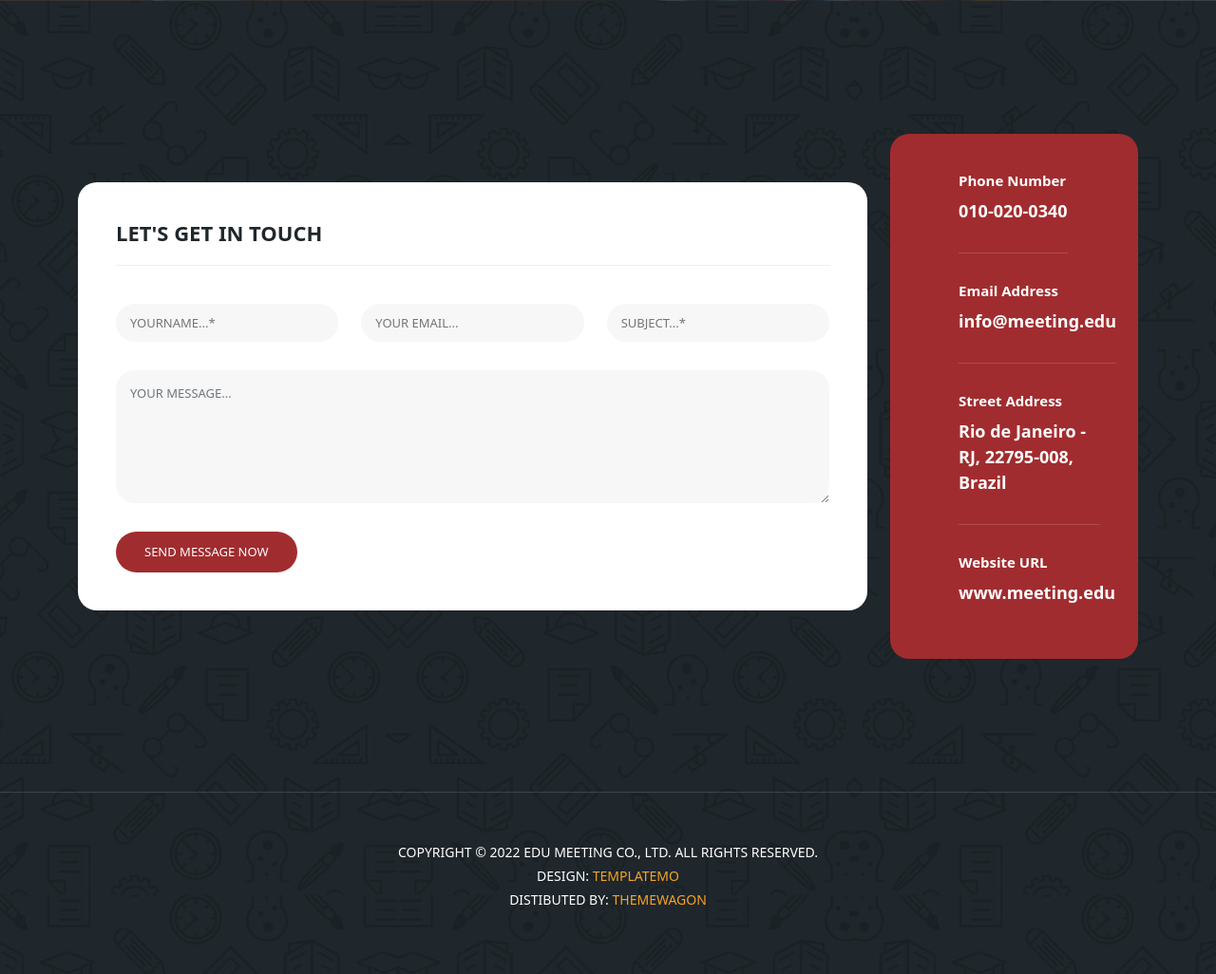
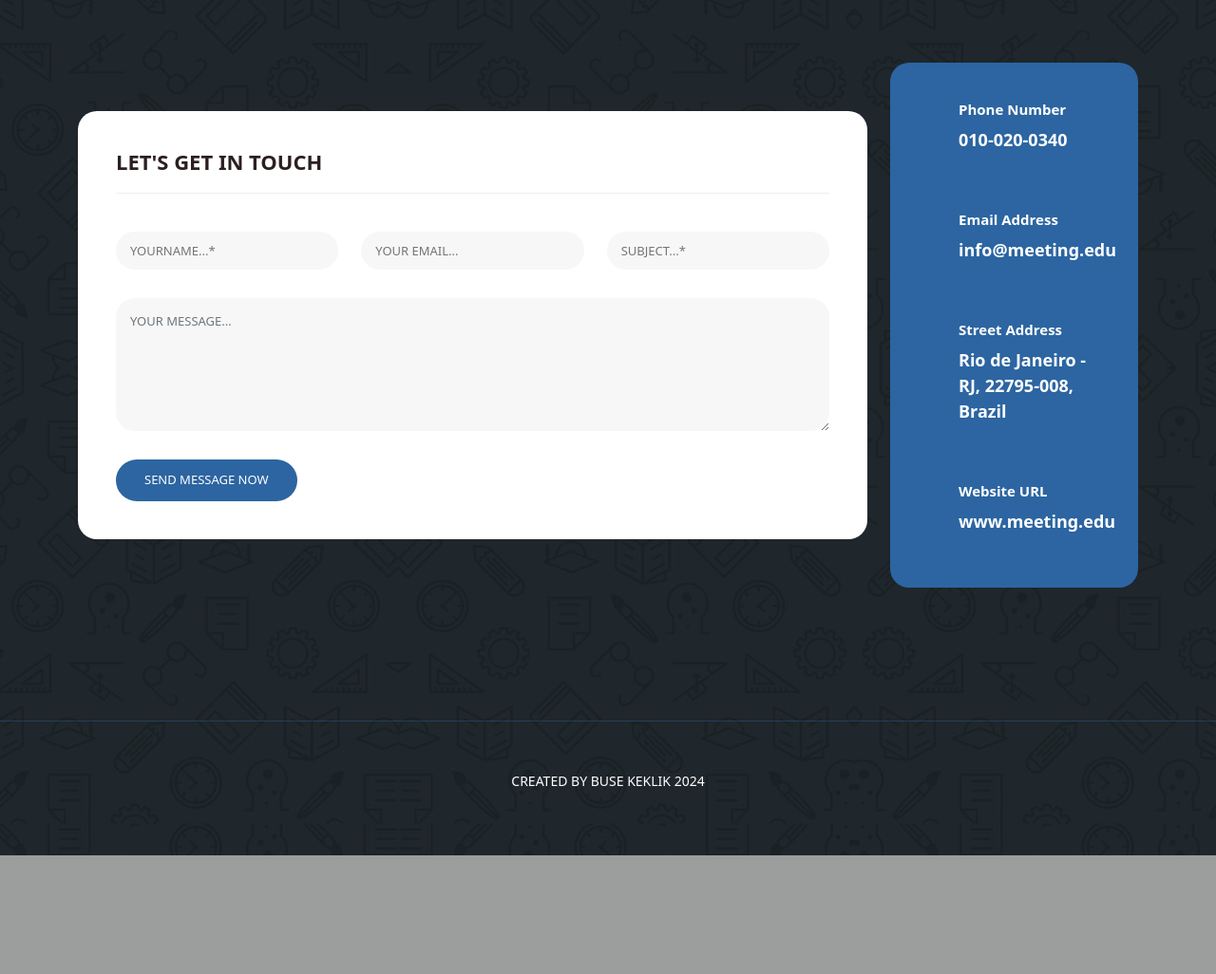
Before and after one commit to busekeklik/edu-meeting, a Django app: page / in a window 1280 px wide. Shown: the part 3631-4657 px from the top of the page at 95% size. After the commit the page ends 4532 px from the top, so only its background shows below. Run offline with Django 5.2, Linux system fonts and the light colour scheme; some libraries are stand-ins or nearby versions.

Commit message:
frontend updated

```diff
--- a/edu/edu/settings.py
+++ b/edu/edu/settings.py
@@ -48,7 +48,7 @@ ROOT_URLCONF = "edu.urls"
 TEMPLATES = [
     {
         "BACKEND": "django.template.backends.django.DjangoTemplates",
-        "DIRS": [],
+        'DIRS': [os.path.join(BASE_DIR, 'templates')],
         "APP_DIRS": True,
         "OPTIONS": {
             "context_processors": [
--- a/edu/static/assets/css/templatemo-edu-meeting.css
+++ b/edu/static/assets/css/templatemo-edu-meeting.css
@@ -1348,7 +1348,7 @@ section.contact-us #contact {
 
 section.contact-us #contact h2 {
   text-transform: uppercase;
-  color: #1f272b;
+  color: #2b1f1f;
   border-bottom: 1px solid #eee;
   margin-bottom: 40px;
   padding-bottom: 20px;
@@ -1390,7 +1390,7 @@ section.contact-us #contact textarea {
 section.contact-us #contact button {
   font-size: 13px;
   color: #fff;
-  background-color: #a12c2f;
+  background-color: #2c65a1;
   padding: 12px 30px;
   display: inline-block;
   border-radius: 22px;
@@ -1406,14 +1406,14 @@ section.contact-us #contact button:hover {
 }
 
 section.contact-us .right-info {
-  background-color: #a12c2f;
+  background-color: #2c65a1;
   border-radius: 20px;
   padding: 40px;
 }
 
 section.contact-us .right-info ul li {
   display: inline-block;
-  border-bottom: 1px solid rgba(250,250,250,0.15);
+  border-bottom: 1px solid rgba(44, 101, 161, 0.4);
   margin-bottom: 30px;
   padding-bottom: 30px;
 }
@@ -1441,7 +1441,7 @@ section.contact-us .right-info ul li span {
 .footer {
   text-align: center;
   margin-top: 140px;
-  border-top: 1px solid rgba(250,250,250,0.15);
+  border-top: 1px solid rgba(44, 101, 161, 0.4);
   padding: 50px 0px;
 }
 .footer p {
--- a/edu/web/models.py
+++ b/edu/web/models.py
@@ -20,6 +20,7 @@ class Students(models.Model):
     last_name = models.CharField(max_length=50)
     email = models.EmailField()
     department = models.CharField(max_length=100)
+    success_criteria = True
 
 class Courses(models.Model):
     name = models.CharField(max_length=50)
--- a/edu/web/templates/mainpage/index.html
+++ b/edu/web/templates/mainpage/index.html
@@ -7,7 +7,6 @@
 
 <body>
 
-{% include 'mainpage/partials/_subheader.html' %}
 {% include 'mainpage/partials/_headerarea.html' %}
 {% include 'mainpage/partials/_bannerarea.html' %}
 {% include 'mainpage/partials/_services.html' %}
--- a/edu/web/templates/mainpage/partials/_bannerarea.html
+++ b/edu/web/templates/mainpage/partials/_bannerarea.html
@@ -1,8 +1,6 @@
 {% load static %}
 <section class="section main-banner" id="top" data-section="section1">
-    <video autoplay muted loop id="bg-video">
-        <source src="{% static 'assets/images/course-video.mp4' %}" type="video/mp4" />
-    </video>
+    <img  src="{% static 'assets/images/banner.png' %}"  alt="banner"/>
 
     <div class="video-overlay header-text">
         <div class="container">
--- a/edu/web/templates/mainpage/partials/_contact-us.html
+++ b/edu/web/templates/mainpage/partials/_contact-us.html
@@ -66,11 +66,8 @@
       </div>
     </div>
     <div class="footer">
-      <p>Copyright © 2022 Edu Meeting Co., Ltd. All Rights Reserved.
-          <br>
-          Design: <a href="https://templatemo.com" target="_parent" title="free css templates">TemplateMo</a>
-          <br>
-          Distibuted By: <a href="https://themewagon.com" target="_blank" title="Build Better UI, Faster">ThemeWagon</a>
-        </p>
+      <p>
+          Created by Buse Keklik 2024
+      </p>
     </div>
   </section>
--- a/edu/web/templates/mainpage/partials/_headerarea.html
+++ b/edu/web/templates/mainpage/partials/_headerarea.html
@@ -13,12 +13,12 @@
                     <!-- ***** Menu Start ***** -->
                     <ul class="nav" id="main-nav">
                         <li class="scroll-to-section"><a href="#top" class="active">Home</a></li>
-                        <li><a href="{% url 'meetings' %}">Upcoming Meetings</a></li>
+                        <li><a href="#meetings">Upcoming Meetings</a></li>
                         <li class="scroll-to-section"><a href="#apply">Apply Now</a></li>
                         <li class="has-sub">
                             <a href="javascript:void(0)">Pages</a>
                             <ul class="sub-menu">
-                                <li><a href="{% url 'meetings' %}">Upcoming Meetings</a></li>
+                                <li><a href="#upcoming-meetings">Upcoming Meetings</a></li>
                                 {% if meeting %}
                                     <li><a href="{% url 'meeting-details' id=meeting.id %}">View Details</a></li>
                                 {% endif %}
--- a/edu/web/templates/mainpage/partials/_script.html
+++ b/edu/web/templates/mainpage/partials/_script.html
@@ -11,7 +11,7 @@
     <script src="{% static 'assets/js/slick-slider.js'%}"></script>
     <script src="{% static 'assets/js/custom.js'%}"></script>
     <script src="{% static 'vendor/jquery/jquery.min.js'%}"></script>
-    <script src="{% static 'vendor/bootstrap/js/bootstrap.bundle.min.js'%}"></script>
+    <script src="{% static 'vendor/bootstrap/js/bootstrap.bundle.min.js' %}"></script>
 
 
 
--- a/edu/web/templates/mainpage/partials/_subheader.html
+++ /dev/null
@@ -1,21 +0,0 @@
-<div class="sub-header">
-    <div class="container">
-      <div class="row">
-        <div class="col-lg-8 col-sm-8">
-          <div class="left-content">
-            <p>This is an educational <em>HTML CSS</em> template by TemplateMo website.</p>
-          </div>
-        </div>
-        <div class="col-lg-4 col-sm-4">
-          <div class="right-icons">
-            <ul>
-              <li><a href="#"><i class="fa fa-facebook"></i></a></li>
-              <li><a href="#"><i class="fa fa-twitter"></i></a></li>
-              <li><a href="#"><i class="fa fa-behance"></i></a></li>
-              <li><a href="#"><i class="fa fa-linkedin"></i></a></li>
-            </ul>
-          </div>
-        </div>
-      </div>
-    </div>
-  </div>
--- a/edu/web/views.py
+++ b/edu/web/views.py
@@ -2,45 +2,11 @@ from datetime import datetime
 
 from django.shortcuts import render, get_object_or_404
 from .models import Meetings
-from .models import Teachers
-from .models import Students
 from .models import Courses
 
 # Create your views here.
 def mainpage(request):
     return render(request,'mainpage/index.html')
-
-def meeting_list(request):
-    meetings = Meetings.objects.all()
-    return render(request, 'meetings/meeting_list.html', {'meetings': meetings})
-
-def meeting_detail(request, id):
-    meeting = get_object_or_404(Meetings, id=id)
-    return render(request, 'meetings/meeting_detail.html', {'meeting': meeting})
-
-def teacher_list(request):
-    teachers = Teachers.objects.all()
-    return render(request, 'teachers/teacher_list.html', {'teachers': teachers})
-
-def teacher_detail(request, id):
-    teacher = get_object_or_404(Teachers, id=id)
-    return render(request, 'teachers/teacher_detail.html', {'teacher': teacher})
-
-def student_list(request):
-    students = Students.objects.all()
-    return render(request, 'students/student_list.html', {'students': students})
-
-def student_detail(request, id):
-    student = get_object_or_404(Students, id=id)
-    return render(request, 'students/student_detail.html', {'student': student})
-
-def course_list(request):
-    courses = Courses.objects.all()
-    return render(request, 'courses/course_list.html', {'courses': courses})
-
-def course_detail(request, id):
-    course = get_object_or_404(Courses, id=id)
-    return render(request, 'courses/course_detail.html', {'course': course})
 
 def upcoming_meetings(request):
     meetings = Meetings.objects.filter(date__gte=datetime.now()).order_by('date')[:5]  # Yaklaşan 5 toplantıyı al
@@ -50,20 +16,42 @@ def course_categories(request):
     categories = Courses.objects.values_list('category', flat=True).distinct()
     return render(request, 'course-categories.html', {'categories': categories})
 
+
+import logging
+
+# Create a logger instance
+logger = logging.getLogger(__name__)
+
 def index(request):
-    upcoming_meetings = Meetings.objects.filter(date__gte=datetime.now()).order_by('date')[:5]
-    popular_courses = Courses.objects.all().order_by('-popularity')[:10]
-    return render(request, 'mainpage/index.html', {
-        'upcoming_meetings': upcoming_meetings,
-        'popular_courses': popular_courses
-    })
+    context = {
+        'successful_students': 200,
+        'total_teachers': 50,
+        'total_students': 800,
+        'total_courses': 120,
+    }
+    print(context)  # This will print the context to the console
+    return render(request, 'mainpage/index.html', context)
 
 def meetings(request):
     # This might list all meetings
     all_meetings = Meetings.objects.all()
     return render(request, 'mainpage/meetings.html', {'meetings': all_meetings})
 
-
 def meeting_details(request, id):
     meeting = get_object_or_404(Meetings, pk=id)
     return render(request, 'mainpage/meeting-details.html', {'meeting': meeting})
+
+def course_list(request):
+    # List all courses
+    courses = Courses.objects.all()
+    return render(request, 'courses/course_list.html', {'courses': courses})
+
+def course_detail(request, id):
+    # Detailed view for a specific course
+    course = get_object_or_404(Courses, id=id)
+    return render(request, 'courses/course_detail.html', {'course': course})
+
+def course_categories(request):
+    # Fetch distinct course categories
+    categories = Courses.objects.values_list('category', flat=True).distinct()
+    return render(request, 'course-categories.html', {'categories': categories})
```
Also changed, not shown: other parts of edu/static/assets/css/templatemo-edu-meeting.css (+33 -33 lines), edu/db.sqlite3, edu/static/assets/images/apply-bg.jpg (deleted), edu/static/assets/images/banner.png (added), edu/static/assets/images/facts-bg.jpg (deleted), edu/static/assets/images/service-item-bg.jpg (deleted).
